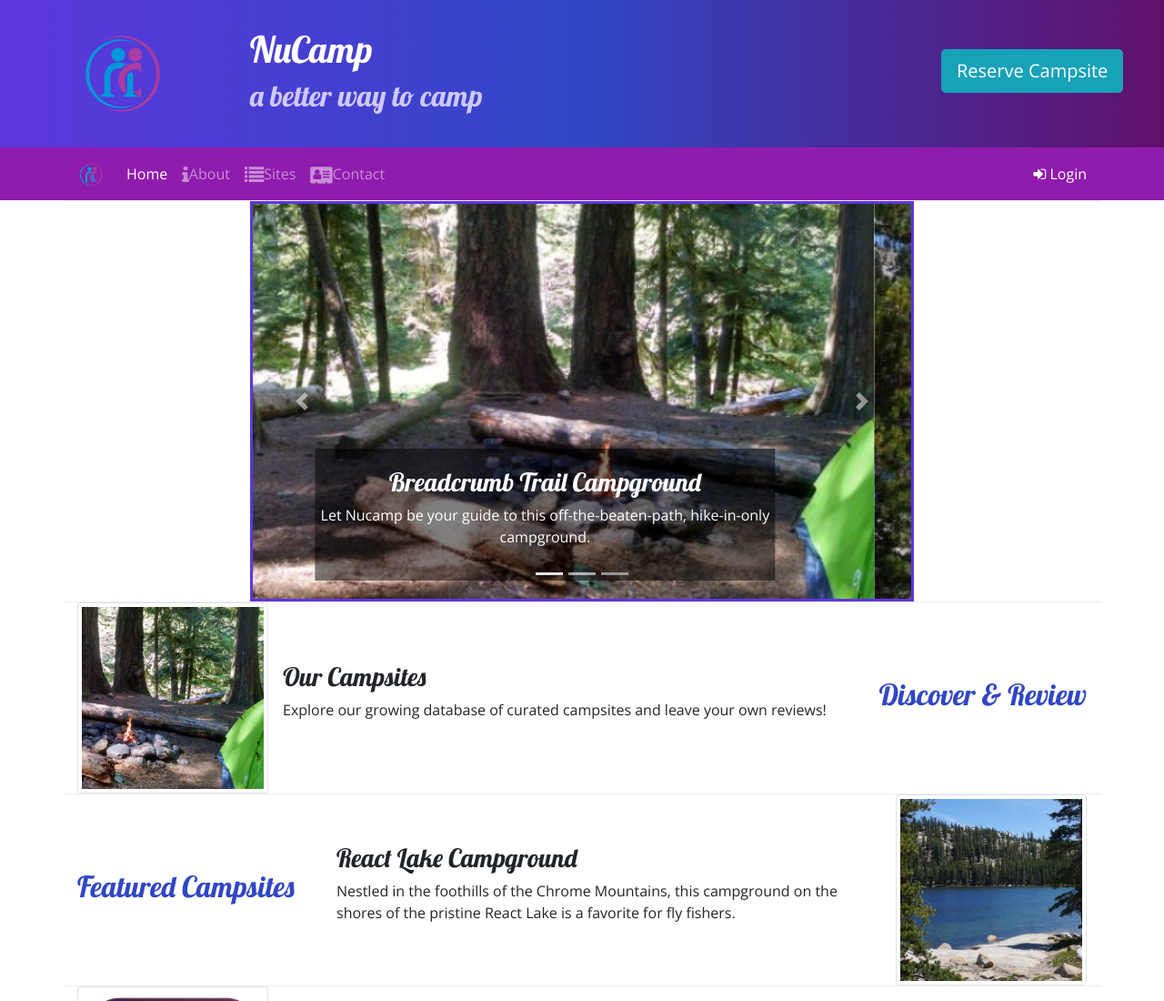
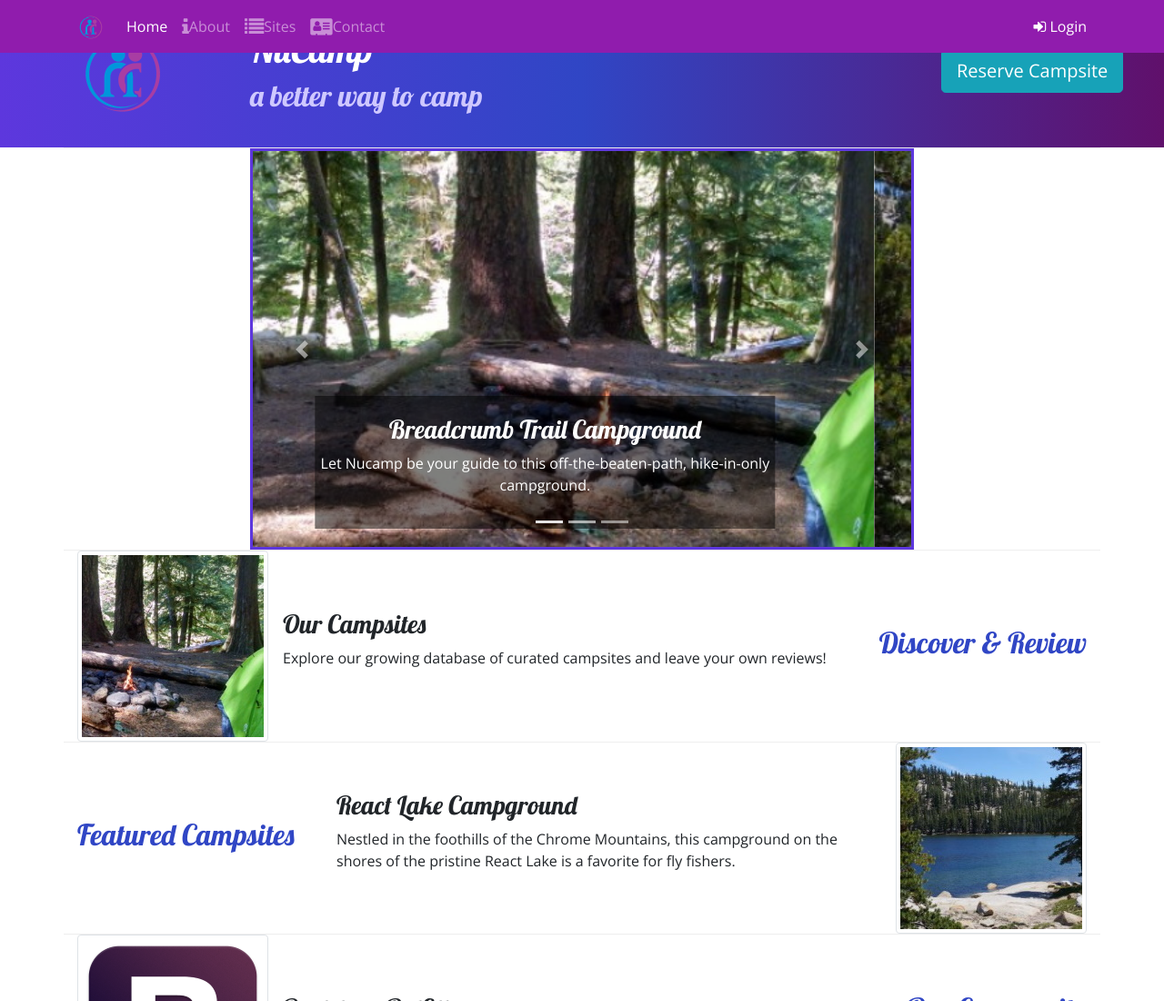
Before and after one commit to CodingGakusei/git-test, a website: page index.html in a window 1280 px wide. Shown: the top 1100 px of the page at 91% size. Drawn offline with nearby package versions, Linux system fonts and the light colour scheme.

Commit message:
Fixed Top NavBar

```diff
--- a/index.html
+++ b/index.html
@@ -37,7 +37,7 @@
         </div>
     </header>
 
-    <nav class="navbar navbar-expand-sm navbar-dark sticky-top">
+    <nav class="navbar navbar-expand-sm navbar-dark fixed-top">
         <div class="container">
           <a class="navbar-brand" href="index.html"><img src="img/logo.png" height="30" width="30"/></a>
           <button class="navbar-toggler" type="button" data-toggle="collapse" data-target="#nucampNavbar">
```
